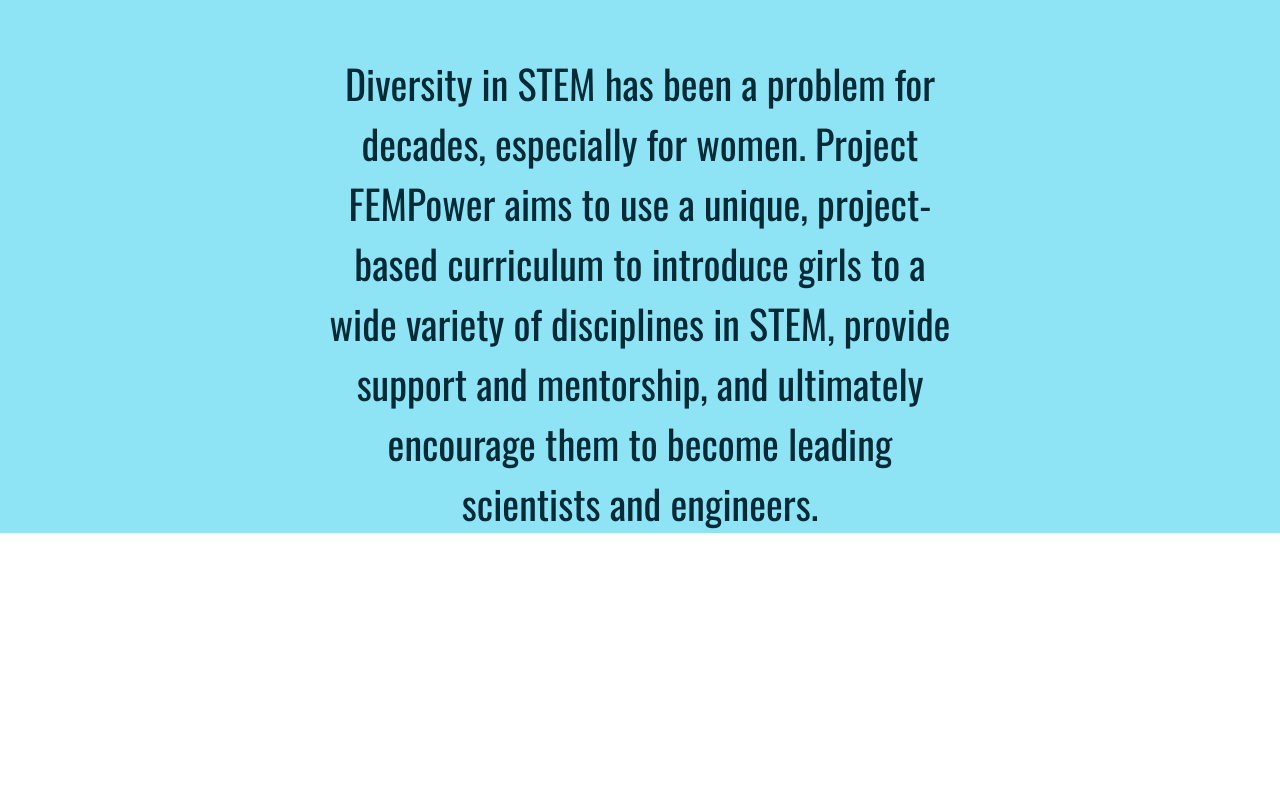
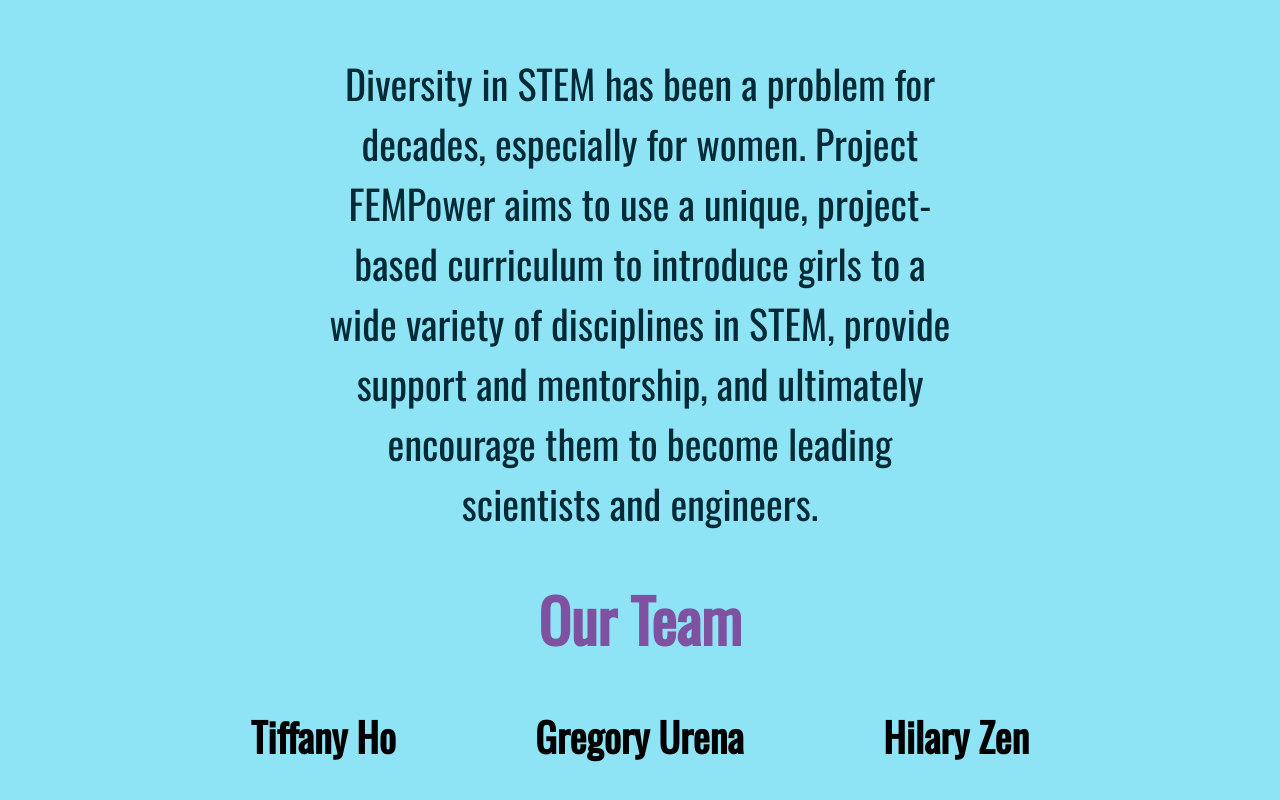
Before and after one commit to ProjFEMPower/home, a React (Create React App) app: page / in a window 1280 px wide. Shown: the part 916-1716 px from the top of the page. Before the commit the page ends 1489 px from the top, so only its background shows below. Built offline with nearby package versions, Linux system fonts and the light colour scheme.

Commit message:
Added pages

```diff
--- /dev/null
+++ b/src/Curriculum.css
@@ -0,0 +1,4 @@
+#curriculum-body {
+  background-color: #8ee3f5;
+  font-family: 'Oswald', sans-serif;
+}
--- /dev/null
+++ b/src/Curriculum.js
@@ -0,0 +1,14 @@
+import React, {Component} from 'react';
+import Header from './Header';
+import './Curriculum.css'
+
+const Curriculum = () => {
+  return (
+    <div id="curriculum-body">
+      <link href="https://fonts.googleapis.com/css?family=Oswald&display=swap" rel="stylesheet" />
+      <Header />
+    </div>
+  );
+}
+
+export default Curriculum;
--- a/src/Header.js
+++ b/src/Header.js
@@ -4,10 +4,10 @@ import './Header.css';
 const Header = () => {
   return (
     <div id="nav-bar">
-      <a class="nav-link" href="/">Contact Us</a>
-      <a class="nav-link" href="/">Join Us</a>
-      <a class="nav-link" href="/">Mentors</a>
-      <a class="nav-link" href="/">Curriculum</a>
+      <a class="nav-link" href="/contact">Contact Us</a>
+      <a class="nav-link" href="/join">Join Us</a>
+      <a class="nav-link" href="/mentors">Mentors</a>
+      <a class="nav-link" href="/curriculum">Curriculum</a>
       <a class="nav-link" href="/">Home</a>
     </div>
   );
--- a/src/Home.css
+++ b/src/Home.css
@@ -26,7 +26,7 @@
   margin-left: 25vw;
 }
 
-#mission-block h1 {
+.section-title {
   color: #7e52a0;
   font-size: 60px;
 }
@@ -35,3 +35,22 @@
   color: #012a36;
   font-size: 40px;
 }
+
+#about-block {
+  text-align: center;
+}
+
+#team-table {
+  width: 70vw;
+  margin-left: 15vw;
+}
+
+#team-table th {
+  font-size: 40px;
+  padding-bottom: 25px;
+}
+
+#team-table td {
+  font-size: 30px;
+  padding-bottom: 50px;
+}
--- a/src/Home.js
+++ b/src/Home.js
@@ -12,10 +12,23 @@ const Home = () => {
         <p id="slogan">energize. educate. empower.</p>
       </div>
       <div id="mission-block">
-        <h1>Our Mission</h1>
+        <h1 class="section-title">Our Mission</h1>
         <p>Diversity in STEM has been a problem for decades, especially for women. Project FEMPower aims to use a unique, project-based curriculum to introduce girls to a wide variety of disciplines in STEM, provide support and mentorship, and ultimately encourage them to become leading scientists and engineers.</p>
       </div>
       <div id="about-block">
+        <h1 class="section-title">Our Team</h1>
+        <table id="team-table">
+          <tr>
+            <th>Tiffany Ho</th>
+            <th>Gregory Urena</th>
+            <th>Hilary Zen</th>
+          </tr>
+          <tr>
+            <td></td>
+            <td></td>
+            <td></td>
+          </tr>
+        </table>
       </div>
     </div>
   )
--- /dev/null
+++ b/src/Mentors.css
@@ -0,0 +1,4 @@
+#mentors-body {
+  background-color: #8ee3f5;
+  font-family: 'Oswald', sans-serif;
+}
--- /dev/null
+++ b/src/Mentors.js
@@ -0,0 +1,14 @@
+import React, {Component} from 'react';
+import Header from './Header';
+import './Mentors.css';
+
+const Mentors = () => {
+  return (
+    <div id="mentors-body">
+      <link href="https://fonts.googleapis.com/css?family=Oswald&display=swap" rel="stylesheet" />
+      <Header />
+    </div>
+  );
+}
+
+export default Mentors;
--- a/src/Routes.js
+++ b/src/Routes.js
@@ -1,12 +1,16 @@
 import React from 'react';
 import {BrowserRouter as Router,Route} from 'react-router-dom';
 import Home from './Home.js';
+import Curriculum from './Curriculum';
+import Mentors from './Mentors';
 
 const Routes = () => {
   return (
     <Router>
       <div>
         <Route exact path={"/"} component={() => <Home />} />
+        <Route exact path={"/curriculum"} component={() => <Curriculum />} />
+        <Route exact path={"/mentors"} component={() => <Mentors />} />
       </div>
     </Router>
   )
--- a/src/index.js
+++ b/src/index.js
@@ -1,7 +1,6 @@
 import React from 'react';
 import ReactDOM from 'react-dom';
 import './index.css';
-import App from './App';
 import Routes from './Routes';
 import * as serviceWorker from './serviceWorker';
 
```
